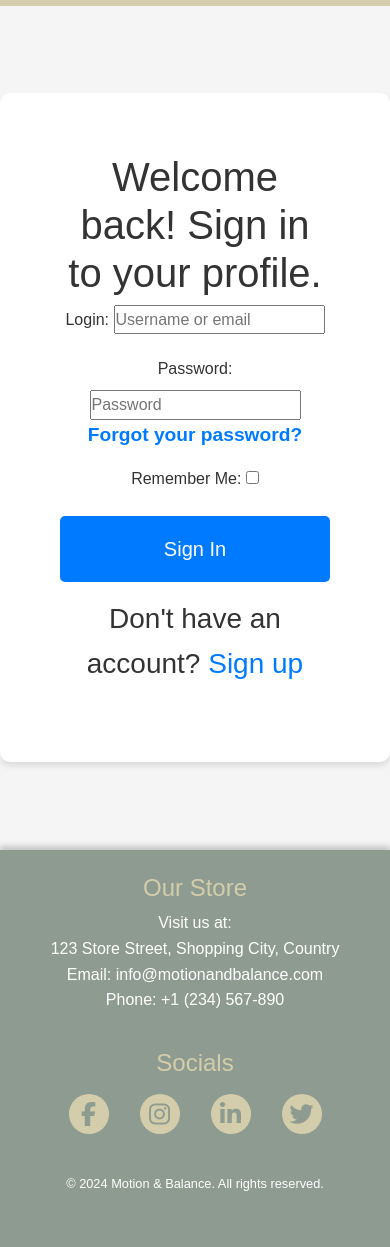
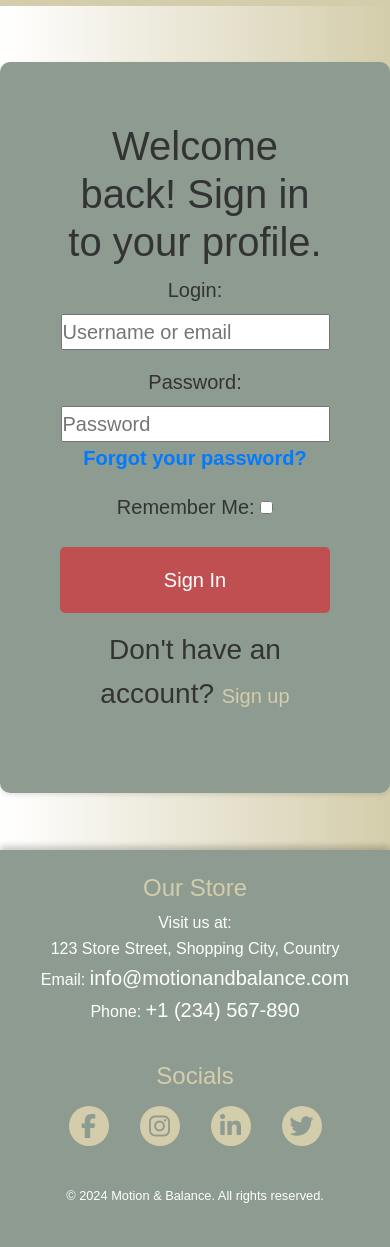
Before and after one commit to Kevinolm10/Motion-balance, a Django app: page /accounts/login/ in a window 390 px wide. Shown: the part 414-1661 px from the top of the page. Before the commit the page ends 1605 px from the top, so only its background shows below. Run offline with Django 5.2, Linux system fonts and the light colour scheme; data that the repository does not hold is empty; some libraries are stand-ins or nearby versions.

Commit message:
Style the media queries and general styling of the page

```diff
--- a/static/css/auth.css
+++ b/static/css/auth.css
@@ -1,10 +1,38 @@
 /* Base Styles: Center the section on the page */
+:root {
+    --primary-color: #8e9b90;
+    --secondary-color: #d4cdab;
+    --accent-color: #BF4F51;
+    --background-color: #f4f4f4;
+    --text-color: #333;
+    --hover-accent: #FF6347;
+    --hover-bg: #fff;
+    --font-family: 'Arial', sans-serif;
+    --transition-speed: 0.3s ease-in-out;
+}
+
+main {
+    background: linear-gradient(to right, #fff, #d4cdab);
+    min-height: 100vh;
+    margin: 0;
+    font-family: Arial, sans-serif;
+}
+
+a {
+    font-size: 20px;
+}
+
+p {
+    font-size: 20px;
+}
+
 .main-container {
     display: flex;
     justify-content: center;
     align-items: center;
     height: 100vh;
-    background-color: #f5f5f5;
+    background-color: transparent;
+    /* Ensure the gradient is visible */
     margin: 0;
 }
 
@@ -12,9 +40,9 @@
 .auth-container {
     max-width: 400px;
     width: 100%;
-    padding: 20px;
-    background: #fff;
-    box-shadow: 0 4px 6px rgba(0, 0, 0, 0.1);
+    padding: 70px;
+    background: var(--primary-color);
+    box-shadow: 0 2px 4px rgba(0, 0, 0, 0.1);
     border-radius: 10px;
     text-align: center;
 }
@@ -24,7 +52,7 @@
     display: block;
     width: 100%;
     padding: 10px;
-    background-color: #007bff;
+    background-color: var(--accent-color);
     color: #fff;
     border: none;
     border-radius: 5px;
@@ -34,7 +62,7 @@
 }
 
 .btn-primary:hover {
-    background-color: #0056b3;
+    background-color: var(--secondary-color);
 }
 
 /* Style for the sign-up link */
@@ -43,7 +71,7 @@
 }
 
 .sign-up-link a {
-    color: #007bff;
+    color: var(--secondary-color);
     text-decoration: none;
 }
 
```
